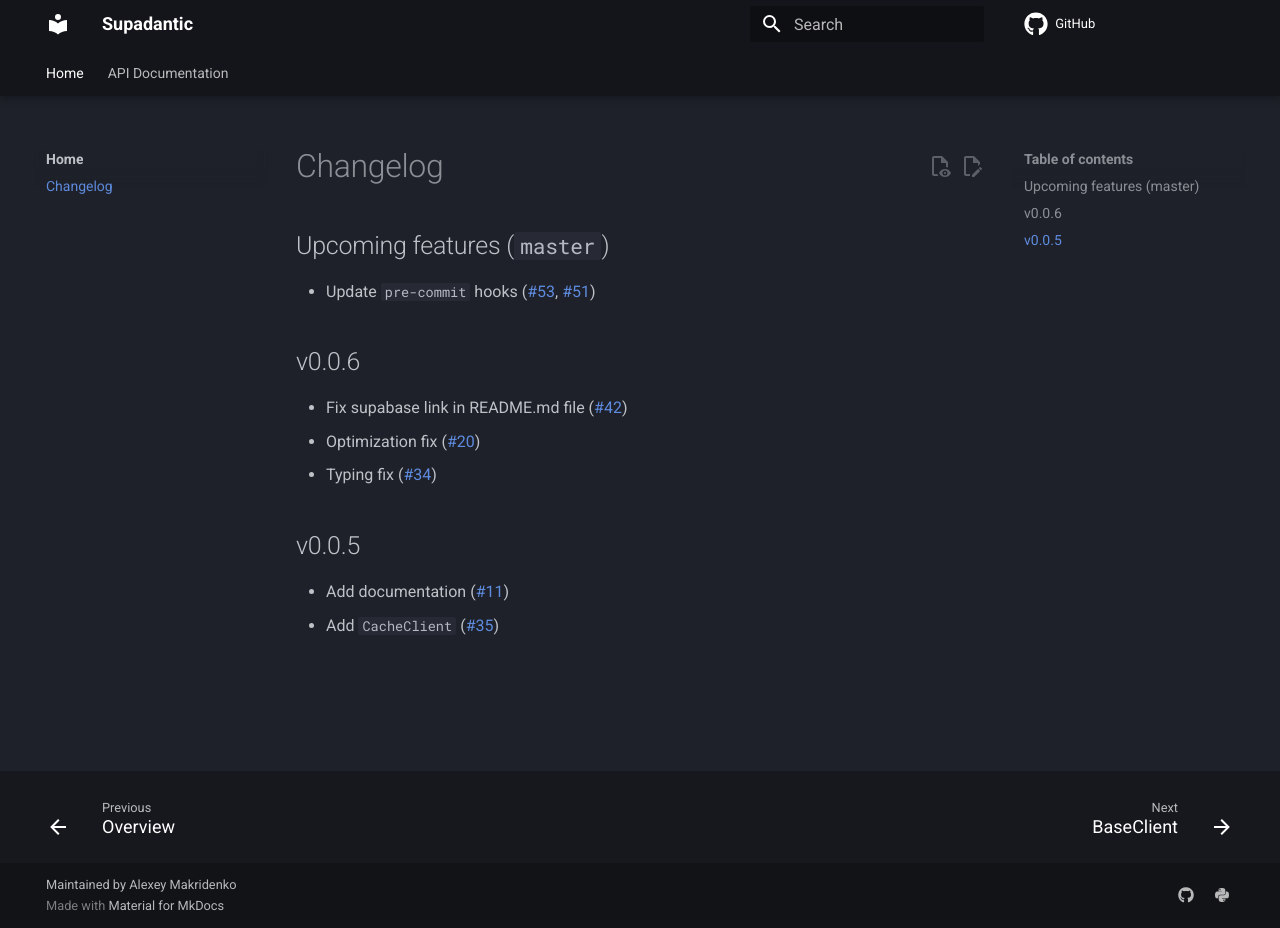
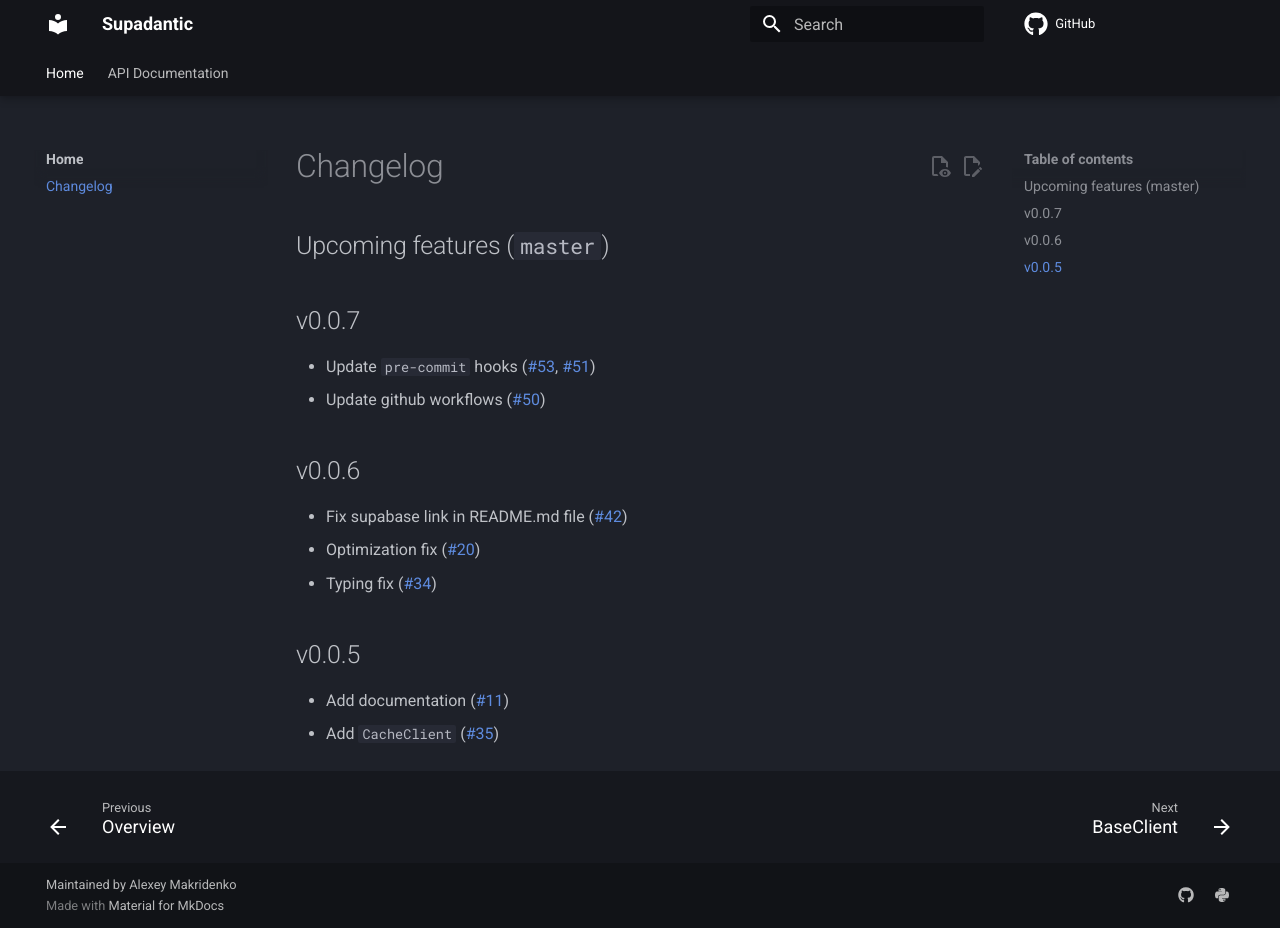
Before and after one commit to makridenko/supadantic, an MkDocs documentation site: the page built from docs/changelog.md, in a window 1280 px wide and 928 px high. Built offline with MkDocs 1.6.1 and Material for MkDocs 9.7.7, drawn with Linux system fonts in a browser that asks for light colours; comment, search, counter and statistics services are not loaded.

Commit message:
release `v0.0.7`

```diff
--- a/docs/changelog.md
+++ b/docs/changelog.md
@@ -2,7 +2,12 @@
 
 ## Upcoming features (`master`)
 
+
+
+## v0.0.7
+
 - Update `pre-commit` hooks ([#53](https://github.com/makridenko/supadantic/issues/53), [#51](https://github.com/makridenko/supadantic/issues/51))
+- Update github workflows ([#50](https://github.com/makridenko/supadantic/issues/50))
 
 
 ## v0.0.6
--- a/pyproject.toml
+++ b/pyproject.toml
@@ -1,6 +1,6 @@
 [tool.poetry]
 name = "supadantic"
-version = "0.0.6"
+version = "0.0.7"
 description = "Supabase integration for pydantic"
 authors = ["Alexey Makridenko <alexey.makridenko@gmail.com>"]
 license = "MIT license"
```
